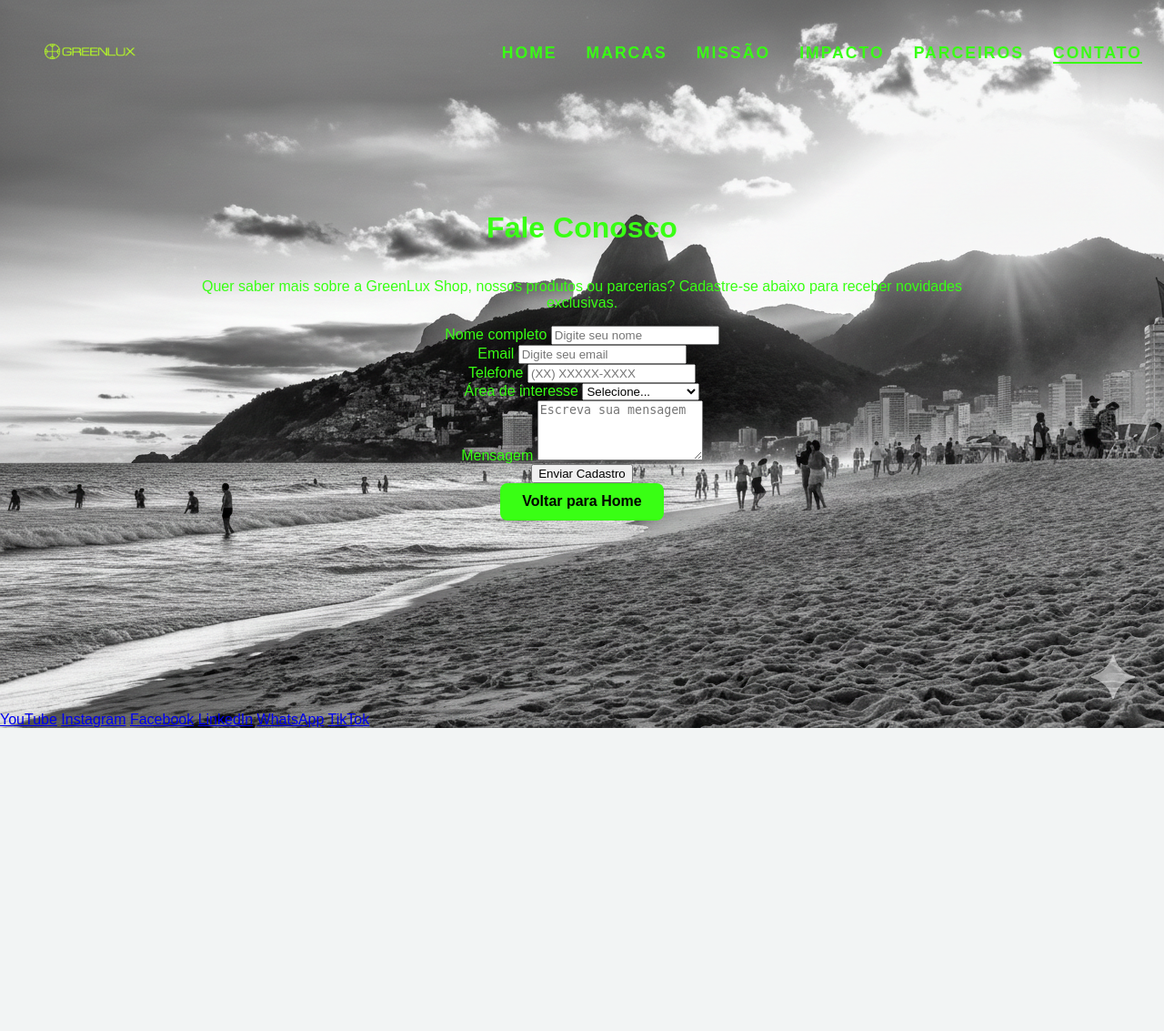
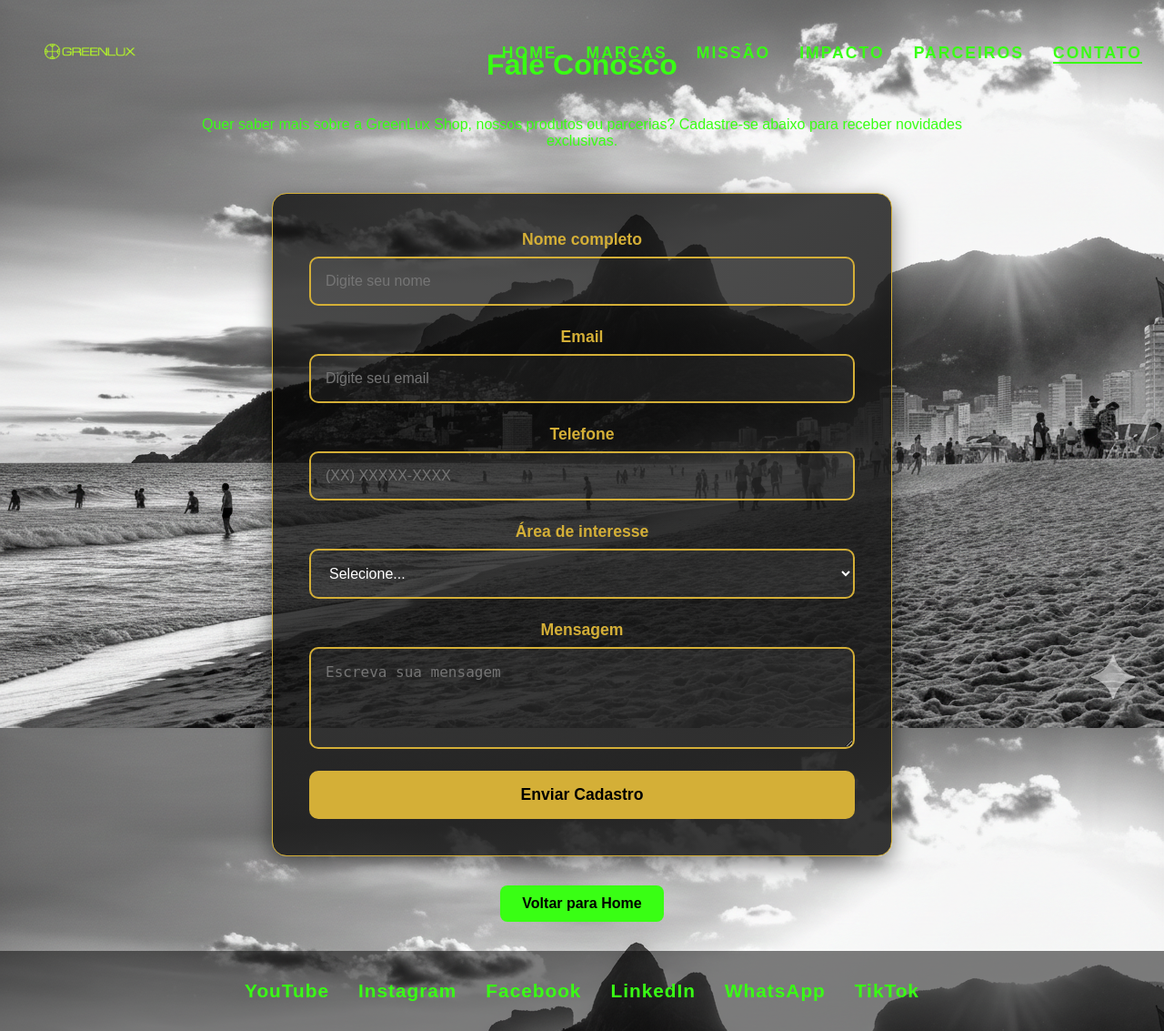
Before and after one commit to Davidla1992/copiasinais, a PHP site: page /contato.html in a window 1280 px wide. Shown: the whole page at 91% size. Before the commit the page ends 800 px from the top, so only its background shows below. Run offline with PHP 8.4, Linux system fonts and the light colour scheme.

Commit message:
Update style.css

```diff
--- a/style.css
+++ b/style.css
@@ -168,4 +168,108 @@ header {
   }
   .menu-toggle {
     display: flex;
-    position:
+    position: absolute;
+    right: 20px;
+    top: 20px;
+    z-index: 5000;
+  }
+  .logo-img {
+    max-height: 80px;
+  }
+}
+
+/* Rodapé */
+footer {
+  width: 100%;
+  text-align: center;
+  padding: 2rem 0;
+  background: rgba(0,0,0,0.5);
+  margin-top: auto;
+}
+
+/* Redes sociais */
+.social-links {
+  display: flex;
+  justify-content: center;
+  gap: 2rem;
+  flex-wrap: wrap;
+}
+
+.social-links a {
+  color: var(--logo-color);
+  font-size: 1.3rem;
+  text-decoration: none;
+  font-weight: 700;
+  letter-spacing: 1px;
+  transition: transform 0.3s ease, color 0.3s ease;
+}
+
+.social-links a:hover {
+  transform: scale(1.2);
+  color: var(--luxury-gold);
+}
+
+/* Formulário sofisticado */
+.lead-form {
+  background: linear-gradient(135deg, rgba(0,0,0,0.7), rgba(30,30,30,0.9));
+  padding: 2.5rem;
+  border-radius: 16px;
+  box-shadow: 0 8px 24px rgba(0,0,0,0.5);
+  max-width: 600px;
+  width: 100%;
+  margin: 2rem auto;
+  border: 1px solid var(--luxury-gold);
+}
+
+.lead-form .form-group {
+  display: flex;
+  flex-direction: column;
+  margin-bottom: 1.5rem;
+}
+
+.lead-form label {
+  font-weight: 600;
+  color: var(--luxury-gold);
+  margin-bottom: 0.5rem;
+  font-size: 1.1rem;
+}
+
+.lead-form input,
+.lead-form select,
+.lead-form textarea {
+  padding: 1rem;
+  border: 2px solid var(--luxury-gold);
+  border-radius: 10px;
+  background: rgba(255,255,255,0.05);
+  color: #fff;
+  font-size: 1rem;
+  transition: all 0.3s ease;
+}
+
+.lead-form input:focus,
+.lead-form select:focus,
+.lead-form textarea:focus {
+  border-color: var(--logo-color);
+  background: rgba(255,255,255,0.15);
+  outline: none;
+  box-shadow: 0 0 12px var(--luxury-gold);
+}
+
+.btn-submit {
+  background: var(--luxury-gold);
+  color: #000;
+  font-weight: bold;
+  padding: 1rem 1.5rem;
+  border-radius: 10px;
+  border: none;
+  cursor: pointer;
+  width: 100%;
+  font-size: 1.1rem;
+  transition: all 0.3s ease;
+}
+
+.btn-submit:hover {
+  background: #f5d76e;
+  transform: scale(1.05);
+  box-shadow: 0 6px 18px rgba(212,175,55,0.6);
+}
```
